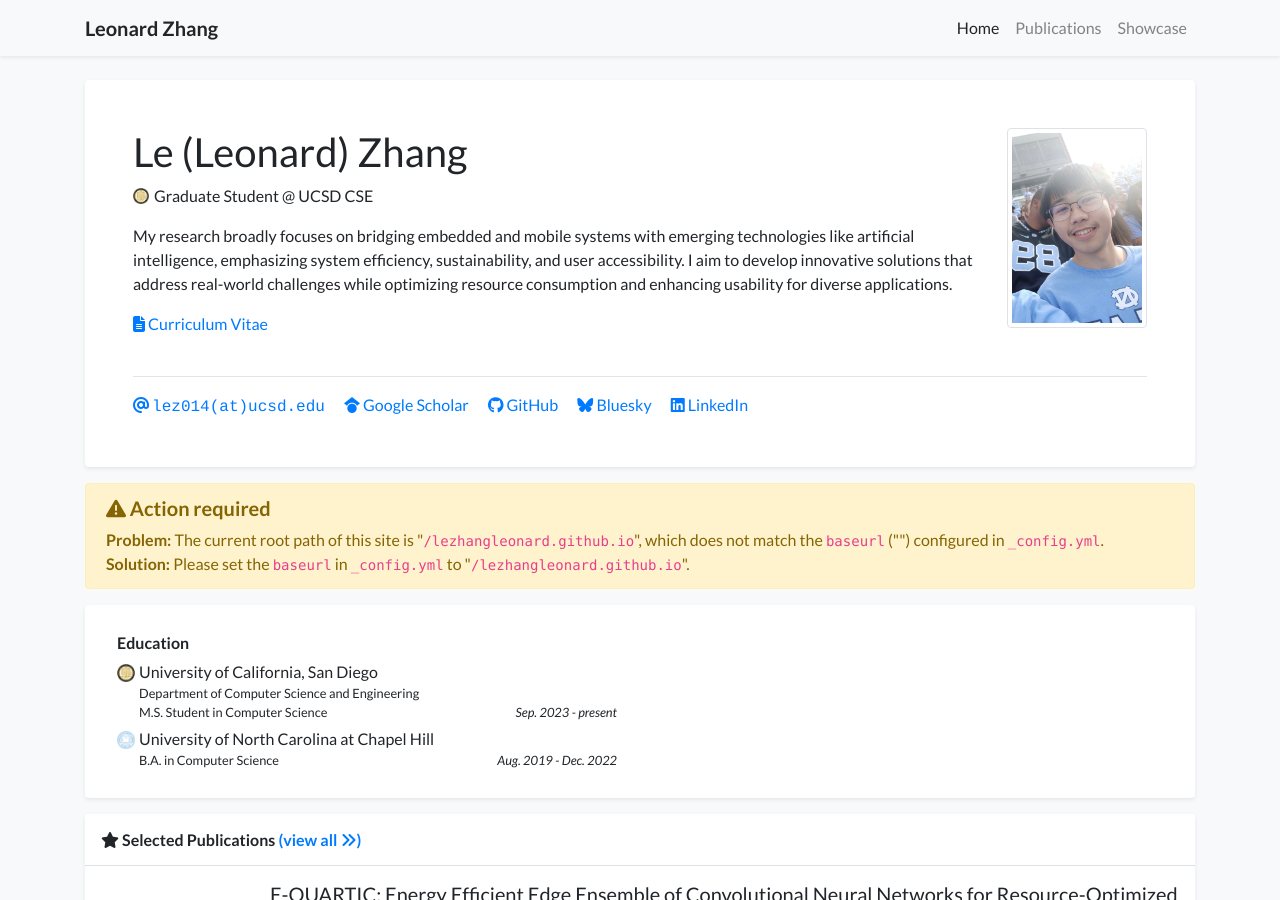
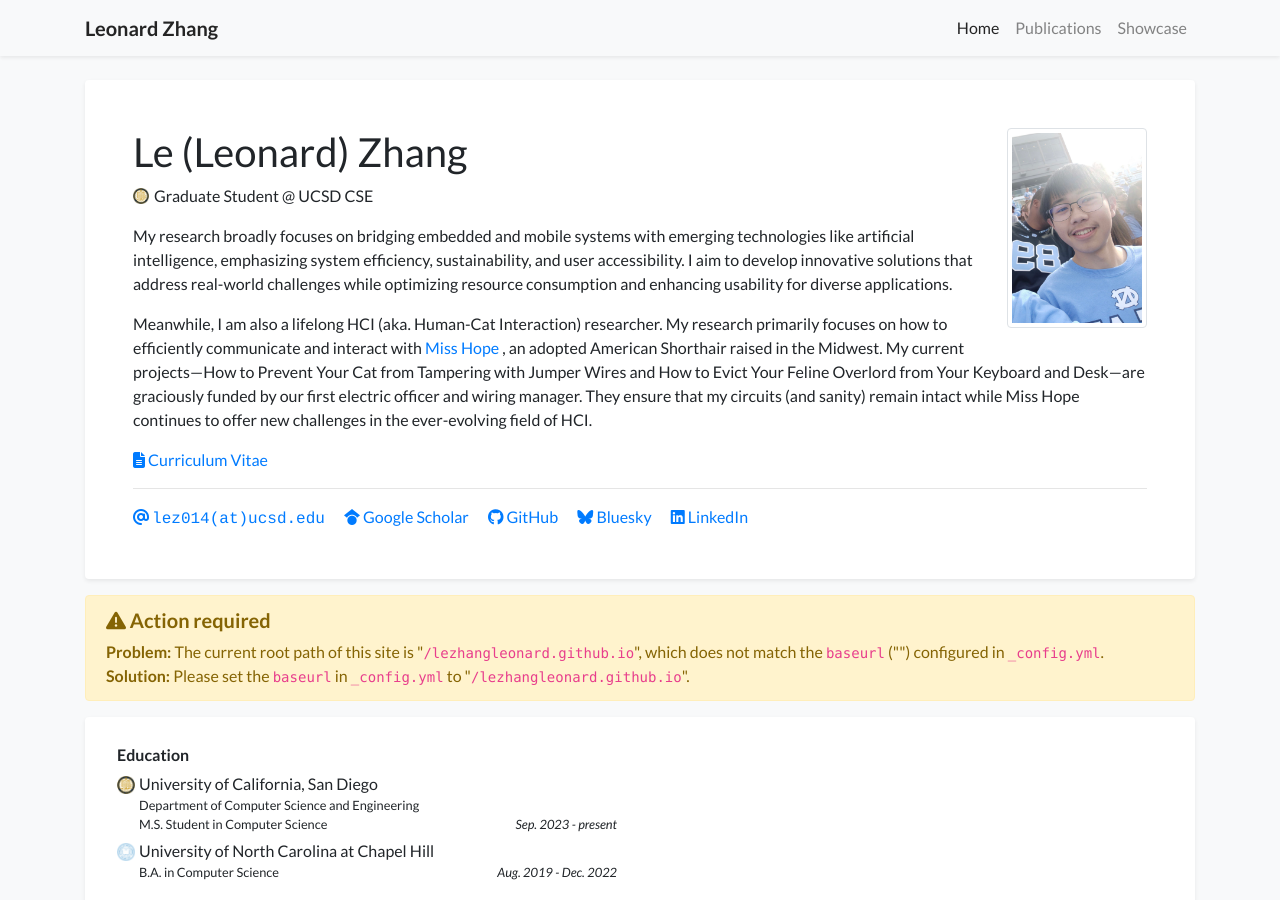
Before and after one commit to lezhangleonard/lezhangleonard.github.io, a Jekyll site: the page built from index.html, in a window 1280 px wide and 900 px high. Built offline with Jekyll 4.4.1, drawn with Linux system fonts in a browser that asks for light colours; nearby versions of some CDN libraries; a style sheet for code colours, icons or effects is not loaded.

Commit message:
Update profile.yml

```diff
--- a/_data/profile.yml
+++ b/_data/profile.yml
@@ -18,6 +18,13 @@ short_bio: >-
   <p>
     My research broadly focuses on bridging embedded and mobile systems with emerging technologies like artificial intelligence, emphasizing system efficiency, sustainability, and user accessibility.
     I aim to develop innovative solutions that address real-world challenges while optimizing resource consumption and enhancing usability for diverse applications.
+  </p>
+
+  <p>
+    Meanwhile, I am also a lifelong HCI (aka. Human-Cat Interaction) researcher.
+    My research primarily focuses on how to efficiently communicate and interact with <a href="./showcase"> Miss Hope </a>, an adopted American Shorthair raised in the Midwest.
+    My current projects—How to Prevent Your Cat from Tampering with Jumper Wires and How to Evict Your Feline Overlord from Your Keyboard and Desk—are graciously funded by our first electric officer and wiring manager.
+    They ensure that my circuits (and sanity) remain intact while Miss Hope continues to offer new challenges in the ever-evolving field of HCI.
   </p>
 
 portrait_url: /assets/images/photos/portrait.jpg
```
